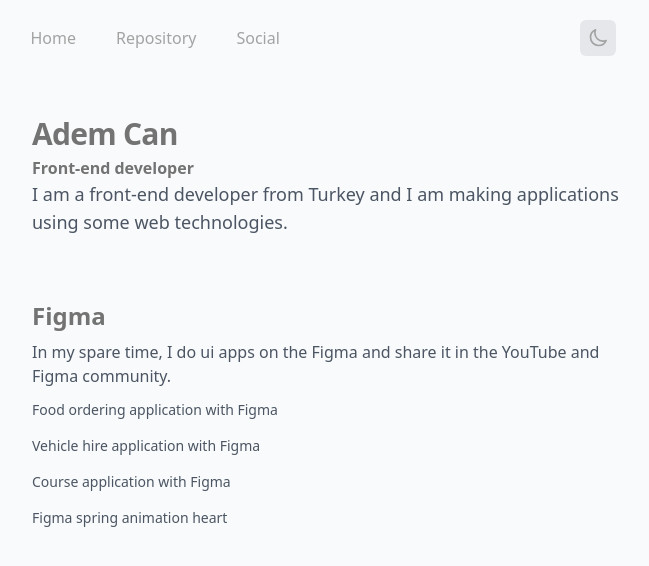
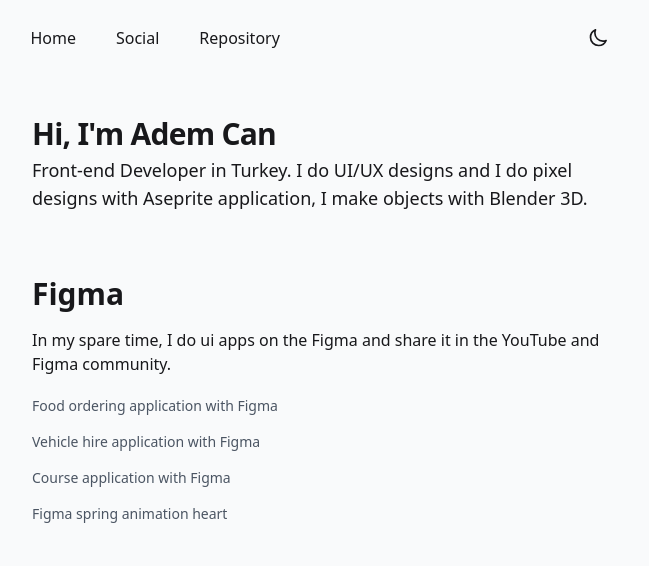
Before and after one commit to AdemCanCertel/homepage, a Next.js app: page / in a window 1280 px wide. Shown: the top 566 px of the page, without its empty margins (312-961 px from the left). Built offline with nearby package versions, Linux system fonts and the light colour scheme.

Commit message:
Changes have been made to the homepage and social pages.
Changed color codes on Home Page and cleaned up some unnecessary elements

```diff
--- a/components/Card/figmaCard.js
+++ b/components/Card/figmaCard.js
@@ -3,7 +3,6 @@
     <a
       className="w-full"
       href={href}
-      aria-label={title}
       target="_blank"
       rel="noopener noreferrer"
     >
--- a/components/Header.js
+++ b/components/Header.js
@@ -13,8 +13,8 @@
 
   const nav = [
     { label: "Home", path: "/" },
+    { label: "Social", path: "/social" },
     { label: "Repository", path: "/repository" },
-    { label: "Social", path: "/social" }
   ];
   const renderThemeChanger = () => {
     if (!mounted) return null;
@@ -25,7 +25,7 @@
       return (
         <Button
           title="Theme/Dark"
-          className="w-9 h-9 dark:bg-neutral-800 hover:ring-1 ring-neutral-800 rounded-md border-none"
+          className="w-9 h-9 ring-neutral-800"
           onClick={() => setTheme("light")}
         >
           <svg
@@ -47,7 +47,7 @@
       return (
         <Button
           title="Theme/Light"
-          className="w-9 h-9 bg-gray-200 hover:ring-1 ring-neutral-200 rounded-md border-none"
+          className="w-9 h-9 ring-neutral-200 border-none"
           onClick={() => setTheme("dark")}
         >
           <svg
@@ -72,7 +72,7 @@
   return (
     <div className="pt-5 pb-5 pl-1 flex flex-col justify-center px-8">
       <header className="">
-        <nav className="flex items-center justify-between relive dark:text-neutral-400 text-neutral-400">
+        <nav className="text-zinc-900 dark:text-zinc-200 flex items-center justify-between relive">
           <div className="ml-[-0.10rem]">
             {nav.map((nav) => (
               <Link href={nav.path}>
--- a/pages/index.js
+++ b/pages/index.js
@@ -6,35 +6,31 @@
       <div className="flex flex-col-reverse sm:flex-row items-start space-y-5 mt-10">
         <div className="dark:text-white text-black text-2xl md:text-3xl text-highlight">
           <h1
-            className="font-semibold text-2xl md:text-3xl tracking-tight mb-1 dark:text-neutral-400 text-neutral-500"
+            className="font-bold text-zinc-900 dark:text-zinc-300 text-2xl md:text-3xl tracking-tight mb-1"
             translate="no"
           >
-            Adem Can
+            Hi, I'm Adem Can
           </h1>
         </div>
       </div>
       <div>
-        <h1 className="text-base">
-          <a className="dark:text-neutral-400 text-neutral-500 font-semibold">
-            Front-end developer
-          </a>
-        </h1>
-        <div className="text-lg leading-7 space-y-2 text-gray-600 dark:text-gray-400">
+        <div className="text-lg leading-7 space-y-2 text-zinc-900 dark:text-zinc-400">
           <p>
-          I am a front-end developer from Turkey and I am making applications using some web technologies.
+          Front-end Developer in Turkey. I do UI/UX designs and I do pixel designs with Aseprite application, I make objects with Blender 3D.
           </p>
         </div>
       </div>
       <div>
         <div className="flex items-center">
-          <h1 className="font-semibold text-semibold md:text-2xl mt-16 dark:text-neutral-400 text-neutral-500">
+          <h1 className="font-bold text-zinc-900 dark:text-zinc-300 text-2xl md:text-3xl mt-16">
             Figma
           </h1>
         </div>
-        <p className="mt-2 text-base text-gray-600 dark:text-gray-400">
+        <p className="mt-4 text-base text-zinc-900 dark:text-zinc-400">
           In my spare time, I do ui apps on the Figma and share it in the
           YouTube and Figma community.
         </p>
+        <div className="mt-4">
           <FigmaCard
             href="https://www.figma.com/community/file/1142551475382280571"
             title="Food ordering application with Figma"
@@ -52,6 +48,7 @@
             title="Figma spring animation heart"
           />
         </div>
+      </div>
     </section>
   );
 }
--- a/pages/social.js
+++ b/pages/social.js
@@ -6,21 +6,22 @@
       <h1 className="font-bold text-xl md:text-2xl tracking-tight dark:text-neutral-400 text-neutral-500">
         Social
       </h1>
-      <Link href="https://www.twitch.tv/ademcancertell?utm_source=ademcancertel.vercel.app">
+      <Link href="https://www.instagram.com/ademcancertell/?utm_source=ademcancertel.vercel.app">
         <a target="_blank" className="pt-5 flex space-x-4 justify-between">
           <div className="overflow-x-hidden text-xl">
-            <h2>Twitch</h2>
-            <p className="text-base">Follow me on Twitch!</p>
+            <h2>Instagram</h2>
+            <p className="text-base">Follow me on Instagram!</p>
           </div>
           <div className="flex-shrink-0 text-zinc-600 transition-colors dark:text-zinc-200">
           <svg
             xmlns="http://www.w3.org/2000/svg"
             className="w-8 h-8"
-            viewBox="0 0 24 24">
-              <path
-                d="M2.149 0l-1.612 4.119v16.836h5.731v3.045h3.224l3.045-3.045h4.657l6.269-6.269v-14.686h-21.314zm19.164 13.612l-3.582 3.582h-5.731l-3.045 3.045v-3.045h-4.836v-15.045h17.194v11.463zm-3.582-7.343v6.262h-2.149v-6.262h2.149zm-5.731 0v6.262h-2.149v-6.262h2.149z"
-                fill="currentColor"
-              />
+            viewBox="0 0 24 24"
+            >
+            <path
+              d="M12 2.163c3.204 0 3.584.012 4.85.07 3.252.148 4.771 1.691 4.919 4.919.058 1.265.069 1.645.069 4.849 0 3.205-.012 3.584-.069 4.849-.149 3.225-1.664 4.771-4.919 4.919-1.266.058-1.644.07-4.85.07-3.204 0-3.584-.012-4.849-.07-3.26-.149-4.771-1.699-4.919-4.92-.058-1.265-.07-1.644-.07-4.849 0-3.204.013-3.583.07-4.849.149-3.227 1.664-4.771 4.919-4.919 1.266-.057 1.645-.069 4.849-.069zm0-2.163c-3.259 0-3.667.014-4.947.072-4.358.2-6.78 2.618-6.98 6.98-.059 1.281-.073 1.689-.073 4.948 0 3.259.014 3.668.072 4.948.2 4.358 2.618 6.78 6.98 6.98 1.281.058 1.689.072 4.948.072 3.259 0 3.668-.014 4.948-.072 4.354-.2 6.782-2.618 6.979-6.98.059-1.28.073-1.689.073-4.948 0-3.259-.014-3.667-.072-4.947-.196-4.354-2.617-6.78-6.979-6.98-1.281-.059-1.69-.073-4.949-.073zm0 5.838c-3.403 0-6.162 2.759-6.162 6.162s2.759 6.163 6.162 6.163 6.162-2.759 6.162-6.163c0-3.403-2.759-6.162-6.162-6.162zm0 10.162c-2.209 0-4-1.79-4-4 0-2.209 1.791-4 4-4s4 1.791 4 4c0 2.21-1.791 4-4 4zm6.406-11.845c-.796 0-1.441.645-1.441 1.44s.645 1.44 1.441 1.44c.795 0 1.439-.645 1.439-1.44s-.644-1.44-1.439-1.44z"
+              fill="currentColor"
+            />
           </svg>
           </div>
         </a>
@@ -105,6 +106,25 @@
           </div>
         </a>
       </Link>
+      <Link href="https://www.twitch.tv/ademcancertell?utm_source=ademcancertel.vercel.app">
+        <a target="_blank" className="pt-5 flex space-x-4 justify-between">
+          <div className="overflow-x-hidden text-xl">
+            <h2>Twitch</h2>
+            <p className="text-base">Follow me on Twitch!</p>
+          </div>
+          <div className="flex-shrink-0 text-zinc-600 transition-colors dark:text-zinc-200">
+          <svg
+            xmlns="http://www.w3.org/2000/svg"
+            className="w-8 h-8"
+            viewBox="0 0 24 24">
+              <path
+                d="M2.149 0l-1.612 4.119v16.836h5.731v3.045h3.224l3.045-3.045h4.657l6.269-6.269v-14.686h-21.314zm19.164 13.612l-3.582 3.582h-5.731l-3.045 3.045v-3.045h-4.836v-15.045h17.194v11.463zm-3.582-7.343v6.262h-2.149v-6.262h2.149zm-5.731 0v6.262h-2.149v-6.262h2.149z"
+                fill="currentColor"
+              />
+          </svg>
+          </div>
+        </a>
+      </Link>
     </section>
   );
 }
```
Lines whose indentation alone changed are shown as unchanged.
